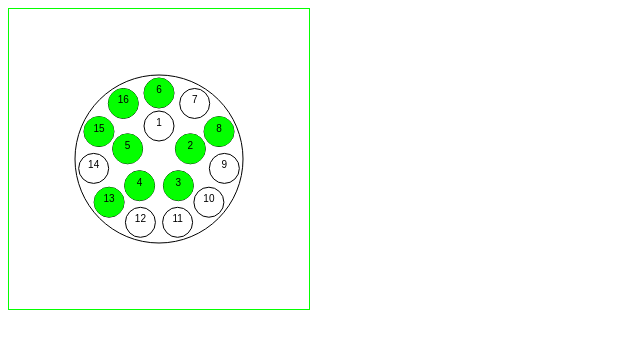
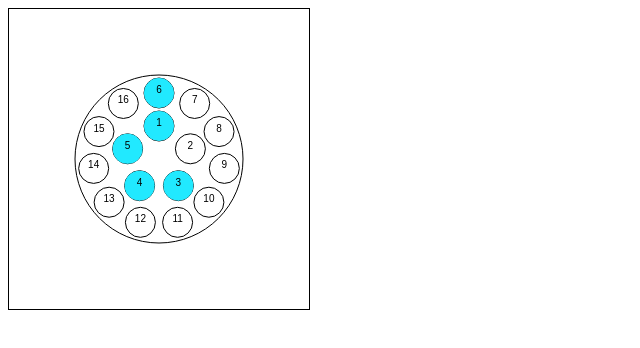
Before and after one commit to elsci-io/ui-puck, a plain HTML site: page index.html in a window 1280 px wide. Shown: the whole page, without its empty margins (0-640 px from the left). Drawn offline with Linux system fonts and the light colour scheme.

Commit message:
added the ability to fill cells

```diff
--- a/css/style.css
+++ b/css/style.css
@@ -1,3 +1,3 @@
 .canvas-component_canvas-2d {
-    border: #04ff00 1px solid;
+    border: #000000 1px solid;
 }
--- a/js/main.js
+++ b/js/main.js
@@ -3,13 +3,7 @@ window.addEventListener("load", (_) => {
         document.querySelector('.canvas-container'),
         { width: 300, height: 300}
     );
-    class DrawnCells{
-        drawnCells;
-        constructor(drawnCells){
-            this.drawnCells = drawnCells
-        }
-    }
-    drawPuck([5,11], [5,6,8,4,2,3,5,13,15,16]);
+    drawPuck([5,11], [1,5,4,3,6]);
     function drawPuck(array, array1){
         let currentCellNumber = 1
         const centerX = canvas.getCenter().x
@@ -19,7 +13,7 @@ window.addEventListener("load", (_) => {
         const cellDiameter = cellRad * 2
         const rad = cellRad + (gap + cellDiameter * array.length) + 3;
         console.log(array.length)
-        canvas.drawCircle(centerX, centerY,rad)
+        canvas.drawCircle(centerX, centerY, rad)
         for (let rowNumber = 0; rowNumber < array.length; rowNumber++) {
             for (let cellNumber = 0; cellNumber <  array[rowNumber]; cellNumber++) {
                 const coords = _getCellCoords(rowNumber, array[rowNumber], cellNumber);
@@ -33,7 +27,7 @@ window.addEventListener("load", (_) => {
                 }
 
                 if (isFilled){
-                    canvas.drawFilledCircle(coords.x, coords.y, coords.radius, '#04ff00');
+                    canvas.drawFilledCircle(coords.x, coords.y, coords.radius, '#21e9ff');
                 } else {
                     canvas.drawCircle(coords.x, coords.y, coords.radius);
                 }
```
